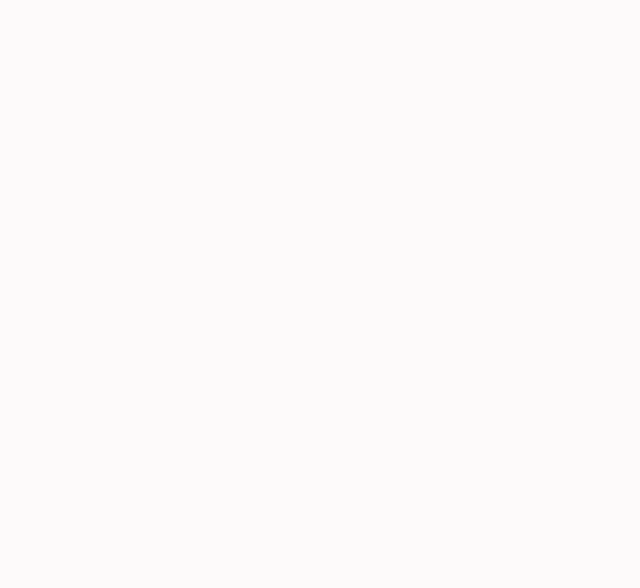
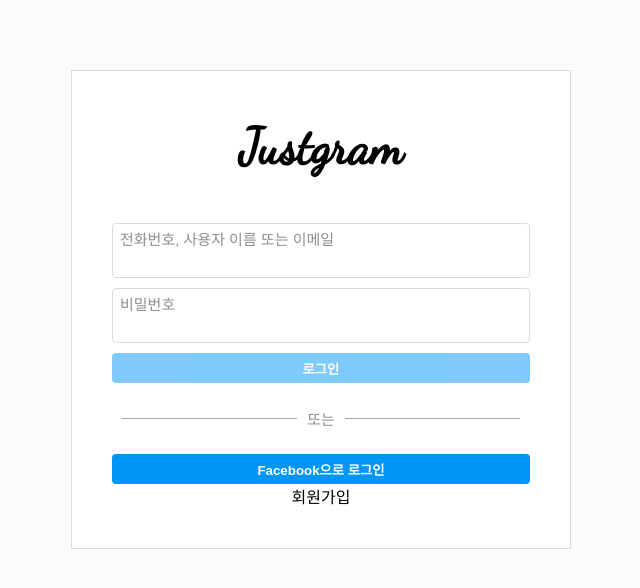
Before and after one commit to Poylib/justgram-react, a React (Create React App) app: page /login in a window 1280 px wide. Before the commit this address had no page. Shown: the top 588 px of the page, without its empty margins (319-959 px from the left). Built offline with nearby package versions, Linux system fonts and the light colour scheme; the HTML template or start-up script is replaced by a standard one; a web font is replaced by a local one.

Commit message:
[ADD] 로그인 구현

```diff
--- a/src/App.js
+++ b/src/App.js
@@ -1,16 +1,16 @@
 import "./App.css";
 import Login from "./pages/Login/Login";
 import { BrowserRouter, Routes, Route } from "react-router-dom";
-import Findpw from "./pages/Login/Findpw";
+import Join from "./pages/Login/Join";
 import Main from "./pages/Main/Main";
 
 function App() {
   return (
     <BrowserRouter>
       <Routes>
-        <Route path='/' element={<Login />} />
-        <Route path="/findpw" element={<Findpw />} />
-        <Route path="/main" element={<Main />} />
+        <Route path='/login' element={<Login />} />
+        <Route path="/join" element={<Join />} />
+        <Route path="/" element={<Main />} />
       </Routes>
     </BrowserRouter>
   );
--- a/src/pages/Login/Findpw.js
+++ b/src/pages/Login/Join.js
@@ -1,22 +1,22 @@
 import { useState } from 'react';
 import { useNavigate } from 'react-router-dom';
-import axios from 'axios';
 
 
-function Findpw() {
+function Join() {
   const navigate = useNavigate();
   const [id, setIdValue] = useState('');
   const [pw, setPwValue] = useState('');
 
   const onSubmit = (e) => {
-    console.log(e.target[0].value)
-    console.log(e.target[1].value);
     e.preventDefault();
-    axios
-      .post("http://auth.jaejun.me:10010/signup", {
-        email: {id},
-        password: {pw},
-      })
+    fetch("http://auth.jaejun.me:10010/signup", {
+      method: "POST",
+      headers: { "Content-Type": "application/json" },
+      body: JSON.stringify({
+        email: id,
+        password: pw,
+      }),
+    })
       .then((res) => console.log(res))
       .catch((error) => console.log(error));
     navigate('/')
@@ -45,4 +45,4 @@
   );
 }
 
-export default Findpw;
+export default Join;
--- a/src/pages/Login/Login.js
+++ b/src/pages/Login/Login.js
@@ -1,31 +1,44 @@
 import styles from "./Login.module.scss";
 import { Link, useNavigate } from "react-router-dom";
 import { useState } from "react";
-// import axios from "axios";
 
 function Login() {
   const navigate = useNavigate();
-  const [idValue, setIdValue] = useState('');
-  const [pwValue, setPwValue] = useState('');
+  const [idValue, setIdValue] = useState("");
+  const [pwValue, setPwValue] = useState("");
   const [isValid, setIsValid] = useState(false);
 
   const handleIdInput = (e) => {
-    let id = e.target.value
+    let id = e.target.value;
     setIdValue(id);
     id.includes("@") && pwValue.length >= 5
       ? setIsValid(true)
-      : setIsValid(false)
+      : setIsValid(false);
   };
   const handlePwInput = (e) => {
-    let pw = e.target.value
+    let pw = e.target.value;
     setPwValue(pw);
     idValue.includes("@") && pw.length >= 5
       ? setIsValid(true)
       : setIsValid(false);
   };
+  const onSubmit = (e) => {
+    e.preventDefault();
+    fetch("http://auth.jaejun.me:10010/login", {
+      method: "POST",
+      headers: { "Content-Type": "application/json" },
+      body: JSON.stringify({
+        email: idValue,
+        password: pwValue,
+      }),
+    })
+      .then((res) => res.json())
+      .then((res) => {
+        localStorage.setItem("Authorization", res.access_token);
+        navigate("/");
+      });
+    console.log('submit')
 
-  const onSubmit = (e) => {
-    navigate('/main')
   };
 
   return (
@@ -35,16 +48,15 @@
           <span>Justgram</span>
         </div>
         <div className={styles.formBox}>
-          <form
-          onSubmit={onSubmit}
-          >
+          <form onSubmit={onSubmit}>
             <div className={styles.inputBox}>
               <span>전화번호, 사용자 이름 또는 이메일</span>
               <input type="text" onChange={handleIdInput} />
             </div>
             <div className={styles.inputBox}>
               <span>비밀번호</span>
-              <input type="password" onChange={handlePwInput} />
+              <input
+                type="password" onChange={handlePwInput} />
             </div>
             <div>
               <button
@@ -66,7 +78,7 @@
               <span>Facebook으로 로그인</span>
             </button>
           </div>
-          <Link to="/findpw">비밀번호를 잊으셨나요?</Link>
+          <Link to="/join">회원가입</Link>
         </div>
       </div>
     </div>
--- a/src/pages/Main/Main.js
+++ b/src/pages/Main/Main.js
@@ -3,11 +3,15 @@
 import Nav from "./Nav";
 import Feed from "./Feed"
 import styles from "./Main.module.scss"
+import {useNavigate} from 'react-router-dom'
 
 
 function Main() {
+  const [userId, setUserId] = useState("LoginUser");
   const [feeds, setFeeds] = useState([]);
   const [userName] = useState("LoginUser");
+  const navigate = useNavigate();
+
   useEffect(() => {
     try {
       axios.get("http://localhost:3000/feedData.json").then((res) => setFeeds(res.data));
@@ -16,6 +20,17 @@
     }
   }, []);
 
+  useEffect(() => {
+    console.log(localStorage.length)
+    fetch("http://auth.jaejun.me:10010/me", {
+      method: "GET",
+      headers: {
+        Authorization: localStorage.getItem("Authorization"),
+      },
+    })
+      .then((res) => res.json())
+      .then((res) => (res.email ? setUserId(res.email) : navigate("/login")));
+  }, []);
   return (
     <>
       <Nav />
@@ -36,10 +51,10 @@
         </div>
         <div className={styles.loginProfile}>
           <div>
-            <img src="image/loginprofile.jpg" />
+            <img src="image/loginprofile.jpg" alt="프로필"/>
           </div>
           <div>
-            <span>{userName}</span>
+            <span>{userId}</span>
             <span>poy</span>
           </div>
         </div>
```
Also changed, not shown: public/image/feed3.jpg (deleted), 1 other file (tests, documents, lock files or other folders).
